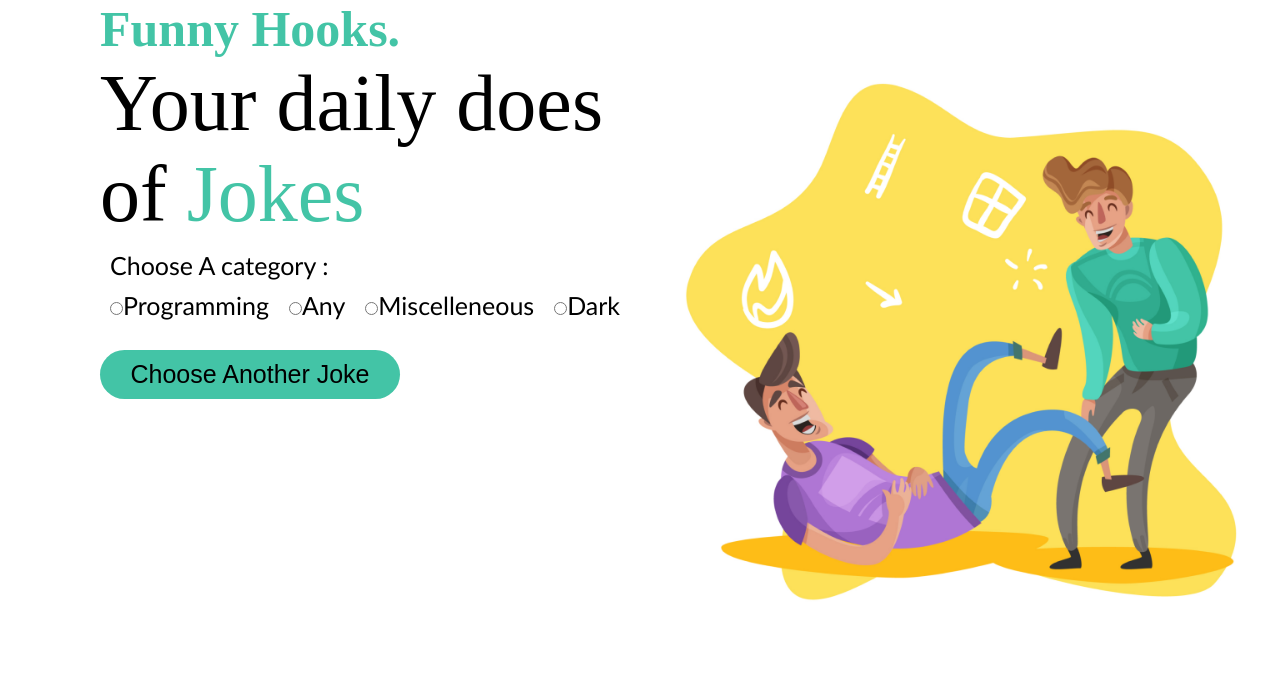
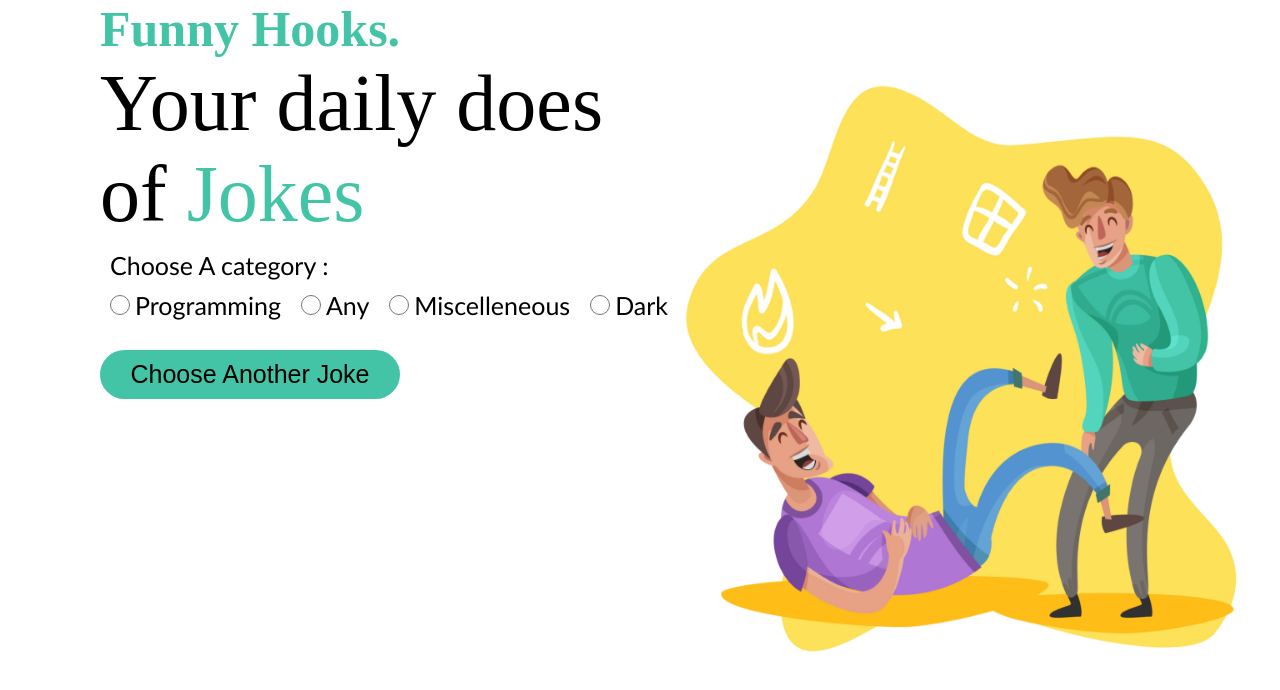
Before and after one commit to GSG-K3/Funny-hooks, a React (Create React App) app: page / in a window 1280 px wide. Shown: the top 690 px of the page. Built offline with nearby package versions, Linux system fonts and the light colour scheme; a web font is replaced by a local one.

Commit message:
change radio buttons style

```diff
--- a/src/Components/Category/Category.css
+++ b/src/Components/Category/Category.css
@@ -20,3 +20,9 @@
   border: none;
   cursor: pointer;
 }
+
+input[type='radio'] {
+  width: 20px;
+  height: 20px;
+  margin-right: 5px;
+}
--- a/src/Components/Home/Home.css
+++ b/src/Components/Home/Home.css
@@ -20,6 +20,7 @@ body {
 
 .home-img {
   width: 600px;
+  height: 600px;
 }
 
 .page-title span {
```
